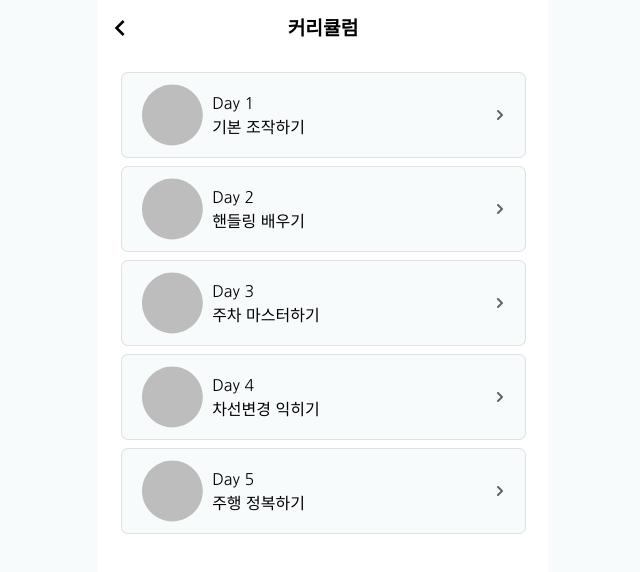
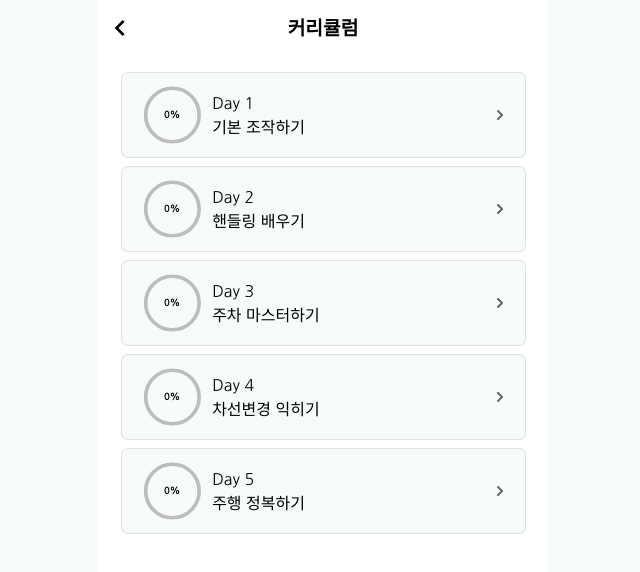
Before and after one commit to SWM-AtoZ/friendrive-client, a React (Create React App) app: page /curriculum in a window 1280 px wide. Shown: the top 572 px of the page, without its empty margins (317-957 px from the left). Built offline with nearby package versions, Linux system fonts and the light colour scheme.

Commit message:
Edit Curriculum CSS
-로그인 유무에 따라 데이별 진행율 표시

```diff
--- a/src/componenets/curriculumList/CurriculumList.js
+++ b/src/componenets/curriculumList/CurriculumList.js
@@ -1,18 +1,60 @@
+import { useEffect, useRef, useState } from 'react';
+import { useCookies, Cookies } from 'react-cookie';
 import style from './curriculumList.module.css';
 import { useNavigate } from 'react-router-dom';
 
 const CurriculumList = ({day, title, dayprocess}) => {
+    const DaysItemsTotalNumb = [7,8,6,4,3];
+    const TotalNumb = DaysItemsTotalNumb[day-1];
+    const [percentage, setPercentage] = useState('');
+    const cookies = new Cookies();
     const navigate = useNavigate();
+    const circleRef = useRef();
     const goTodayList = () =>{
         navigate(`/daylist?day=${day}`)
     }
+
+    useEffect(()=>{
+        //체크 목록 불러와서 몇개 체크되어있는지 확인하기.
+        const chekedItemNumb = 1;
+
+        //로그인 유무에 따라 퍼센테이지 다르게 그려주기
+       const outline = circleRef.current.getTotalLength();
+       circleRef.current.style.strokeDasharray = outline;
+
+       if(cookies.get('token')){
+        // 로그인이 된 경우
+        circleRef.current.style.strokeDashoffset = outline * (1 - Math.floor((chekedItemNumb/TotalNumb) * 100) / 100);
+        setPercentage(Math.floor((chekedItemNumb/TotalNumb) * 100));
+        if(Math.floor((chekedItemNumb/TotalNumb) * 100)<=15){
+            circleRef.current.style.stroke = "#FF0000";
+        }
+        else if(Math.floor((chekedItemNumb/TotalNumb) * 100)<=75){
+            circleRef.current.style.stroke = "#FFE300";
+        }
+        else{
+            circleRef.current.style.stroke = "#389300";
+        }
+       }
+       else{
+        // 로그인이 되지 않은 경우
+        circleRef.current.style.strokeDashoffset = outline;
+        setPercentage(0);
+       }
+    },[])
     return(
         <div onClick={goTodayList} className={style.curriculum_list}>
                     <div className={style.curriculum_progress}>
                     {/* dayprocess 의 값에 따라 진행율 적용하여 보여줌 */}
-                    <svg xmlns="http://www.w3.org/2000/svg" width="4rem" height="4rem" viewBox="0 0 65 65" fill="none">
-                        <path d="M65 32.5C65 50.4493 50.4493 65 32.5 65C14.5507 65 0 50.4493 0 32.5C0 14.5507 14.5507 0 32.5 0C50.4493 0 65 14.5507 65 32.5Z" fill="#BDBDBD"/>
+                    <div className={style.circle_box}>
+                    <svg className={style.circle_inner_box}  width="100%" height="100%" viewBox="0 0 200 200" fill="none">
+                        <circle  cx="100" cy="100" r="88" fill="none" stroke="#BDBDBD" stroke-width="12" />
+                        <circle ref={circleRef} cx="100" cy="100" r="88" fill="none" stroke="#018EBA" stroke-width="12" />
                     </svg>
+                    <div>
+                        {percentage}%
+                    </div>
+                    </div>
                     <div className={style.title}>
                     <div>Day {day}</div>
                     <div>{title}</div>
--- a/src/componenets/curriculumList/curriculumList.module.css
+++ b/src/componenets/curriculumList/curriculumList.module.css
@@ -24,6 +24,24 @@
     width: 8rem;
     line-height: 1.5;
 }
+.circle_box{
+    position: relative;
+    width: 4rem;
+    height: 4rem;
+}
+.circle_box div{
+    font-size: 0.6rem;
+    font-weight: bold;
+    position: absolute;
+    text-align: center;
+    top:50%;
+    left: 50%;
+    transform: translate(-50%, -50%);
+}
+.circle_inner_box{
+    transform: rotateZ(270deg);
+}
+
 
 .go_daylist{
 
--- a/src/pages/home/Home.js
+++ b/src/pages/home/Home.js
@@ -2,6 +2,7 @@ import React, { useEffect,useState } from 'react';
 import {useOutletContext, useNavigate, Link } from 'react-router-dom';
 import { useCookies } from 'react-cookie';
 import style from './home.module.css';
+import curriculumImg from './curriculum_btnimg.png';
 import axios from 'axios';
 
 //커리큘럼 프로그래스바, 서비스 피드백 페이지로 이동하는 기능 추가, UI 추가.
@@ -127,7 +128,22 @@ function Home() {
       </header>
       <article className={style.home_article}>
       <div onClick={goToCurriculum} className={style.curriculum_btn}>
-        {cookies.token?(<div>커리큘럼 이어하기</div>):(<div>커리큘럼 시작하기</div>)}
+        {cookies.token?(
+        <div className={style.login_activation}>
+          <div className={style.login_textArea}>
+            <div>
+              <div>운전 가이드</div>
+            </div>
+            <div>
+            <div className={style.progress_bar}>
+              <div className={style.progress}></div>
+            </div>
+            </div>
+          </div>
+          <div className={style.login_pictogramArea}>
+            <img src={curriculumImg}/>
+          </div>
+        </div>):(<div className={style.login_deactivation}>커리큘럼 시작하기</div>)}
       </div>
      <div onClick={isLogin} className={style.curriculum_request_btn}>
       <div>커리큘럼 같이하기</div>
--- a/src/pages/home/home.module.css
+++ b/src/pages/home/home.module.css
@@ -31,9 +31,74 @@ overflow-x:hidden;
 .curriculum_btn{
     width: 100%;
     height: 13rem;
+    overflow: hidden;
     background-color: #F8FBFC;
     border-radius: 0.4375rem;
     border: 1px solid rgba(0, 0, 0, 0.10);
+}
+
+.login_activation{
+    width: 100%;
+    height: 100%;
+    display: flex;
+}
+
+.login_textArea{
+    height: 100%;
+    flex-grow: 1;
+    display: flex;
+    flex-direction: column;
+}
+
+.login_textArea div{
+    height: 50%;
+}
+
+.login_textArea div:nth-child(1){
+    position: relative;
+}
+
+.login_textArea div:nth-child(1) div{
+    position:absolute;
+    top: 50%;
+    left: 8%;
+}
+
+.login_textArea div:nth-child(2){
+    display: flex;
+    flex-direction: column;
+    justify-content: center;
+    align-items: center;
+}
+
+.progress_bar{
+    width: 80%;
+    flex-basis: 8%;
+    border-radius: 1rem;
+}
+
+.progress_bar::after{
+    height: inherit;
+    width: 40%;
+    background-color: black;
+}
+
+.login_pictogramArea{
+    height: 100%;
+    width: 40%;
+    position: relative;
+}
+.login_pictogramArea img{
+    width: 100%;
+    height: 60%;
+    object-fit:contain;
+    position: absolute;
+    bottom: 10%;
+}
+
+.login_deactivation{
+    width: 100%;
+    height: 100%;
 }
 
 .curriculum_request_btn{
--- a/src/pages/login/Login.js
+++ b/src/pages/login/Login.js
@@ -1,5 +1,6 @@
 import style from './login.module.css';
 import TopNavi from '../../componenets/topNavi/TopNavi';
+import { useCookies } from 'react-cookie';
 import { useEffect, useRef, useState } from 'react';
 import axios from 'axios';
 
@@ -10,6 +11,9 @@ const Login = () => {
     const [certification, setCertification] = useState("");
     const [IsphoneNumberBtn, setIsPhoneNumberBtn] = useState(true);
     const [IsJwtBtn, setIsJwtBtn] = useState(true);
+    const [cookies,setCookies,] = useCookies(['token']);
+    const expires = new Date();
+    expires.setMonth(expires.getMonth+3);
 
     const loginbtnRef = useRef();
     const certibtnRef = useRef();
@@ -36,6 +40,10 @@ const Login = () => {
 
     const sendPhoneumber = () =>{
     certiToggle.current.style.maxHeight = `${certiToggle.current.scrollHeight}px`;
+    loginbtnRef.current.innerText = '인증문자 다시 받기';
+    setCookies('token', 'tempKey', {
+        expires: expires
+  });
     axios.post('https://api.friendrive.net/login/number',{
         phoneNumber : phonenumber
     }).then(function (response) {
@@ -67,11 +75,12 @@ const Login = () => {
     //인증코드, 폰번호, 이름 입력받아 서버로 보내어 jwt토큰 반환받는 함수
     const getJWT = () => {
         axios.post('https://api.friendrive.net/login/verification',{
-            verification_code : certification,
-            phone_number : phonenumber,
-            name : name
+                code : certification,
+                phoneNumber : phonenumber,
+                name : name
         }).then(function (response) {
             console.log(response)
+
           })
           .catch(function (error) {
             console.log(error);
```
Also changed, not shown: src/pages/home/curriculum_btnimg.png (added).
